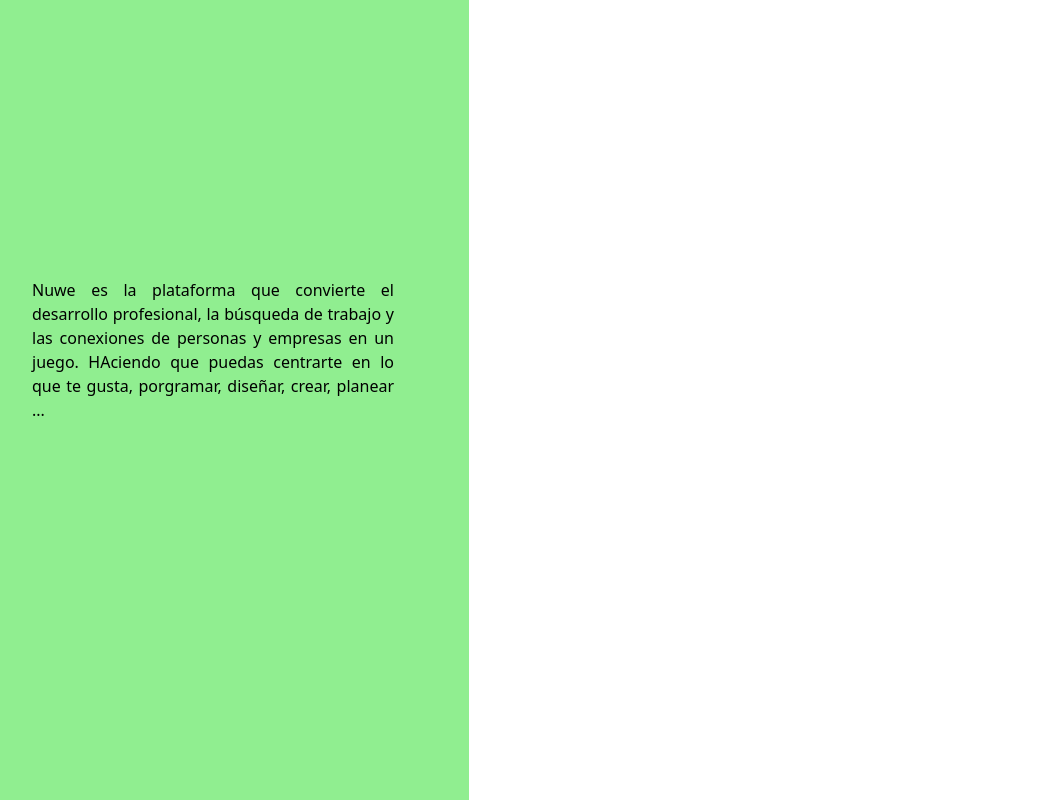
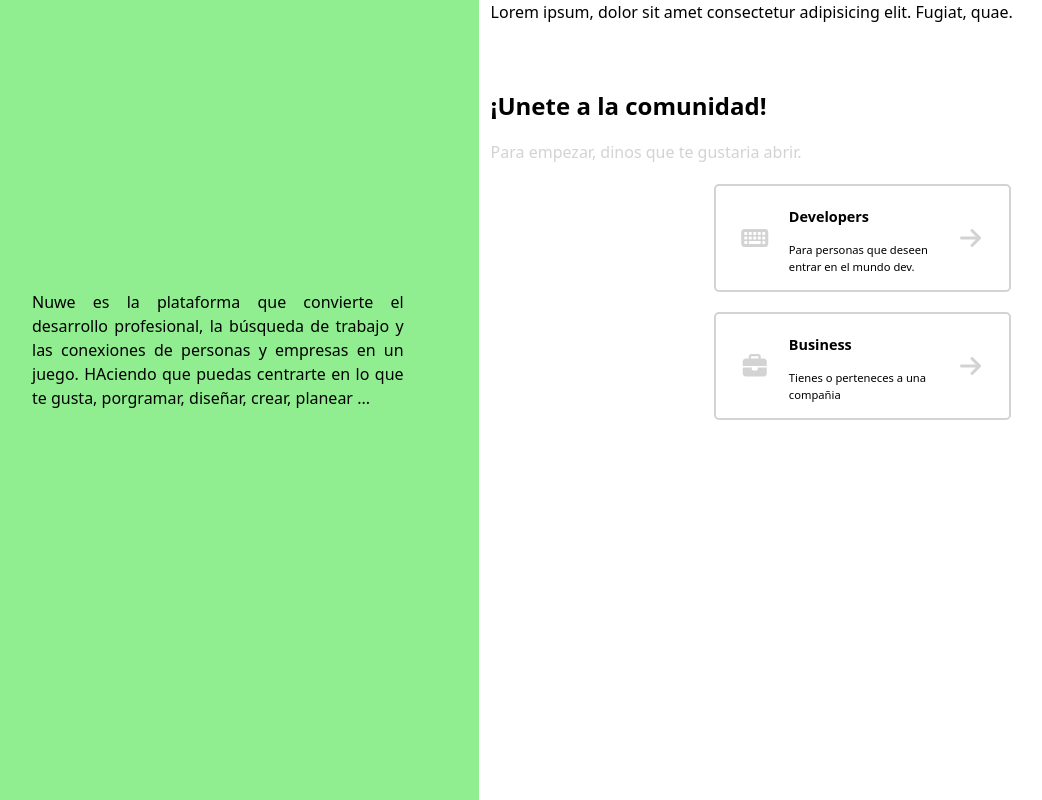
Before and after one commit to NakoWhiteDevity/HackatonNuwe2021FrontCMFG, an Angular app: page / in a window 1280 px wide. Shown: the whole page, without its empty margins (31-1073 px from the left). Built offline with nearby package versions, Linux system fonts and the light colour scheme.

Commit message:
Resolvemos los botones bastante gucci

```diff
--- a/src/app/app-routing.module.ts
+++ b/src/app/app-routing.module.ts
@@ -1,10 +1,27 @@
 import { NgModule } from '@angular/core';
 import { Routes, RouterModule } from '@angular/router';
+import { Registro1Component } from './componentes/registro1/registro1.component';
 
-const routes: Routes = [];
+const routes: Routes = [
+  { path: '' , component:Registro1Component },
+  { path: '', pathMatch: 'full', redirectTo : 'inicio' },
+  { path: '**', pathMatch: 'full', redirectTo : 'inicio' }
+];
 
 @NgModule({
   imports: [RouterModule.forRoot(routes)],
   exports: [RouterModule]
 })
 export class AppRoutingModule { }
+
+/*
+const APP_ROUTING: Routes = [
+  { path:'inicio',component:ForinicioComponent },
+  { path:'sillas',component:RepartesillasComponent },
+  { path:'letrero',component:LetreroComponent },
+  { path:'tabla',component:FormahjongComponent },
+  { path:'findejuego',component:FindejuegoComponent },
+  { path: '', pathMatch: 'full', redirectTo : 'inicio' },
+  { path: '**', pathMatch: 'full', redirectTo : 'inicio' }
+];
+*/
--- a/src/app/app.component.html
+++ b/src/app/app.component.html
@@ -1,8 +1,10 @@
 <div class="container">
-    <div class="row">
+    <div class="row primerow">
         <div class="col zonabg">
             <p class="textobg"> Nuwe es la plataforma que convierte el desarrollo profesional, la búsqueda de trabajo y las conexiones de personas y empresas en un juego. HAciendo que puedas centrarte en lo que te gusta, porgramar, diseñar, crear, planear ...</p>
         </div>
-        <router-outlet class="col partefuncional"></router-outlet>
+        <div class="col partefuncional">
+            <router-outlet></router-outlet>
+        </div>
     </div>
 </div>
--- a/src/app/app.module.ts
+++ b/src/app/app.module.ts
@@ -3,10 +3,12 @@
 
 import { AppRoutingModule } from './app-routing.module';
 import { AppComponent } from './app.component';
+import { Registro1Component } from './componentes/registro1/registro1.component';
 
 @NgModule({
   declarations: [
-    AppComponent
+    AppComponent,
+    Registro1Component
   ],
   imports: [
     BrowserModule,
--- /dev/null
+++ b/src/app/componentes/registro1/registro1.component.html
@@ -0,0 +1,38 @@
+<div class="row superior">
+    <div class="col">Lorem ipsum, dolor sit amet consectetur adipisicing elit. Fugiat, quae.</div>
+</div>
+<div class="row navegacion">
+    <div class="col">
+        <p class="unete">¡Unete a la comunidad!</p>
+        <p class="paraempezar">Para empezar, dinos que te gustaria abrir.</p>
+        <div class="botones">
+
+            <div class="botonregistro">
+                <div class="icono">
+                    <i class="fas fa-keyboard icono"></i>
+                </div>
+                <div class="texto">
+                    <p class="titulo">Developers</p>
+                    <p class="subtitulo">Para personas que deseen entrar en el mundo dev.</p>
+                </div>
+                <div class="flechavance">
+                    <i class="fas fa-arrow-right"></i>
+                </div>
+            </div>
+
+            <div class="botonregistro">
+                <div class="icono">
+                    <i class="fas fa-briefcase"></i>
+                </div>
+                <div class="texto">
+                    <p class="titulo">Business</p>
+                    <p class="subtitulo">Tienes o perteneces a una compañia</p>
+                </div>
+                <div class="flechavance">
+                    <i class="fas fa-arrow-right"></i>
+                </div>
+            </div>
+
+        </div>
+    </div>
+</div>
--- /dev/null
+++ b/src/app/componentes/registro1/registro1.component.ts
@@ -0,0 +1,15 @@
+import { Component, OnInit } from '@angular/core';
+
+@Component({
+  selector: 'app-registro1',
+  templateUrl: './registro1.component.html',
+  styleUrls: ['./registro1.component.sass']
+})
+export class Registro1Component implements OnInit {
+
+  constructor() { }
+
+  ngOnInit(): void {
+  }
+
+}
--- a/src/assets/css/_partecomun.sass
+++ b/src/assets/css/_partecomun.sass
@@ -4,7 +4,10 @@
     box-sizing: border-box
     font-size: 16px
     color: #000000
-
 .container
     margin: 0px
     padding: 0px
+    min-height: 100vh
+    min-width: 100vw
+.partefuncional
+    max-width: 60vw
--- /dev/null
+++ b/src/assets/css/_registro1.sass
@@ -0,0 +1,49 @@
+.navegacion
+    min-width: 100%
+    min-height: 60%
+    display: flex
+    justify-content: center
+    align-items: center
+    .unete
+        font-size: 1.5rem
+        font-weight: 700
+    .paraempezar
+        color: lightgrey
+    .botonregistro
+        display: flex
+        margin: 20px auto
+        padding: 10px 20px
+        max-width: 40%
+        border-radius: 5px
+        border: 2px solid lightgrey
+        .icono,.flechavance
+            display: flex
+            justify-content: center
+            align-items: center
+            min-height: 100%
+            max-width: 15%
+            i
+                padding: 30px
+                font-size: 1.5rem
+                color: lightgrey
+        .texto
+            min-height:100%
+            min-width: 50%
+            .titulo,.subtitulo
+                min-width: 100%
+                min-height: 50%
+                margin: 0px
+                padding: 0px 15px
+                display: flex
+                justify-content: left
+                align-items: center
+            .titulo
+                font-size: 0.9rem
+                font-weight: 700
+            .subtitulo
+                font-size: 0.7rem
+        &:hover
+            border: 2px solid green
+            .icono,.flechavance
+                i
+                    color: lightgreen
--- a/src/assets/css/_zonabg.sass
+++ b/src/assets/css/_zonabg.sass
@@ -1,5 +1,5 @@
 .zonabg
-    max-width: 40vw
+    max-width: 40%
     min-height: 100vh
     font-size: 15rm
     margin: 0px 0px
--- a/src/assets/css/estilos.sass
+++ b/src/assets/css/estilos.sass
@@ -1,2 +1,3 @@
 @import 'partecomun'
 @import 'zonabg'
+@import 'registro1'
```
Also changed, not shown: src/app/componentes/registro1/registro1.component.sass (added), 1 other file (tests, documents, lock files or other folders).
